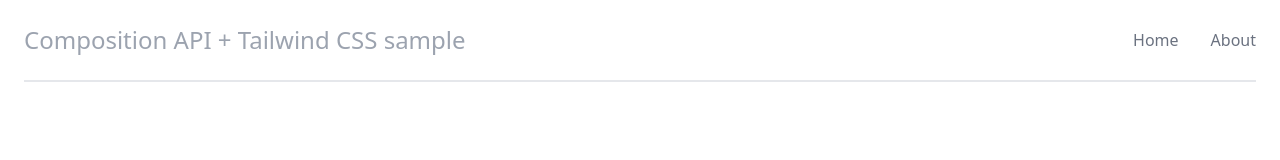
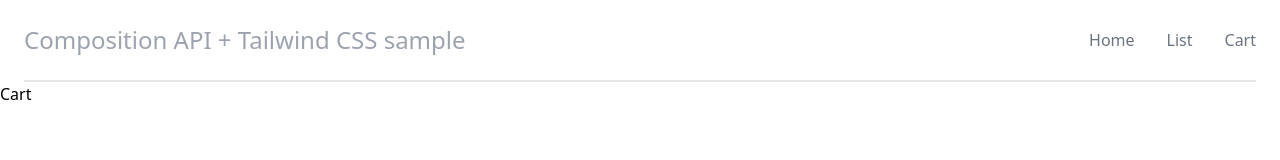
Before and after one commit to suchwowinc/composition-api-tailwindcss-sample-1, a Vue app: page /cart in a window 1280 px wide. Shown: the top 160 px of the page. Built offline with nearby package versions, Linux system fonts and the light colour scheme.

Commit message:
feat: add new page cart and list

```diff
--- a/src/App.vue
+++ b/src/App.vue
@@ -9,7 +9,10 @@
           <router-link to="/">Home</router-link>
         </a>
         <a href="#" class="ml-8 whitespace-nowrap text-base font-medium text-gray-500 hover:text-gray-900">
-          <router-link to="/about">About</router-link>
+          <router-link to="/list">List</router-link>
+        </a>
+        <a href="#" class="ml-8 whitespace-nowrap text-base font-medium text-gray-500 hover:text-gray-900">
+          <router-link to="/cart">Cart</router-link>
         </a>
       </div>
     </div>
--- /dev/null
+++ b/src/components/Cart.vue
@@ -0,0 +1,7 @@
+<template>
+  <h1>Cart</h1>
+</template>
+
+<script lang="ts">
+export default {}
+</script>
--- /dev/null
+++ b/src/components/List.vue
@@ -0,0 +1,7 @@
+<template>
+  <h1>List</h1>
+</template>
+
+<script lang="ts">
+export default {}
+</script>
--- a/src/router/index.ts
+++ b/src/router/index.ts
@@ -1,11 +1,23 @@
 import { createRouter, createWebHistory, RouteRecordRaw } from 'vue-router'
 import Top from '@/components/Top.vue';
+import List from '@/components/List.vue';
+import Cart from '@/components/Cart.vue';
 
 const routes: Array<RouteRecordRaw> = [
   {
     path: '/',
     name: 'Home',
     component: Top
+  },
+  {
+    path: '/list',
+    name: 'List',
+    component: List
+  },
+  {
+    path: '/cart',
+    name: 'Cart',
+    component: Cart
   },
 ]
 
```
